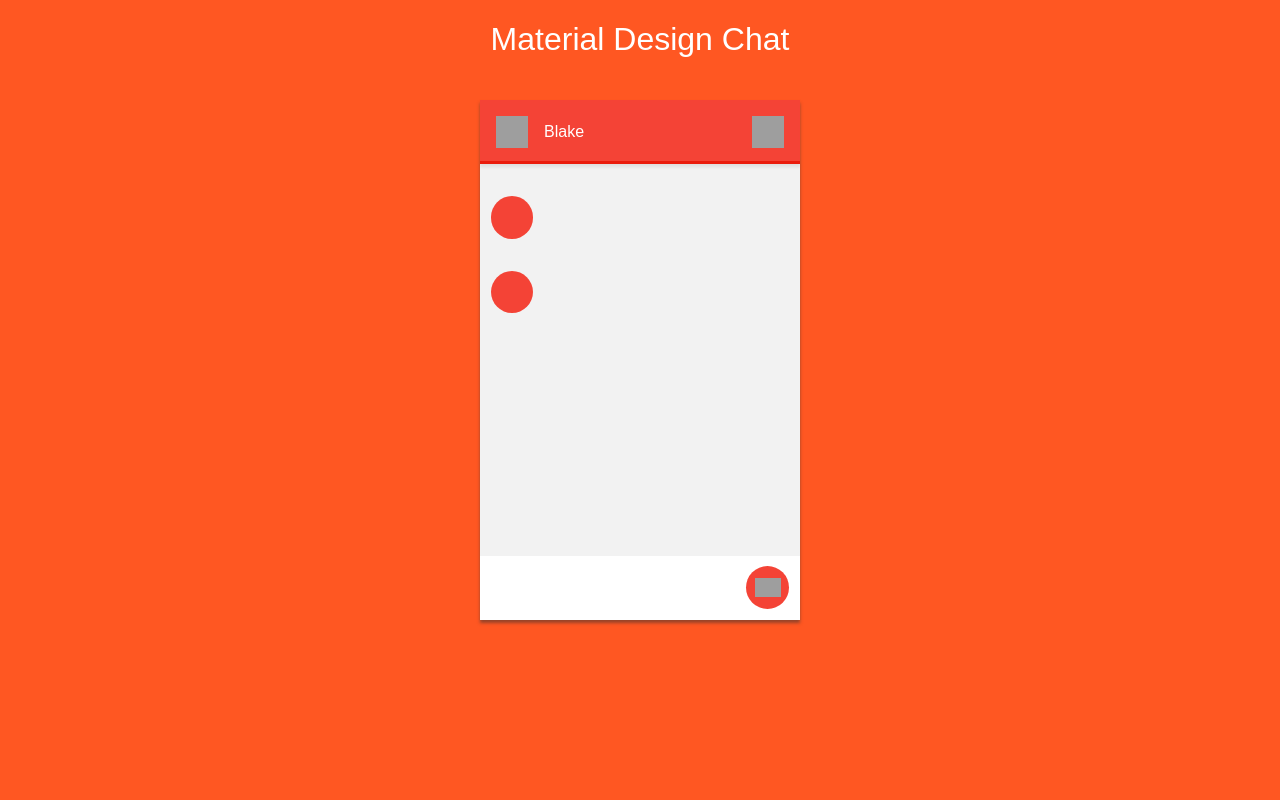
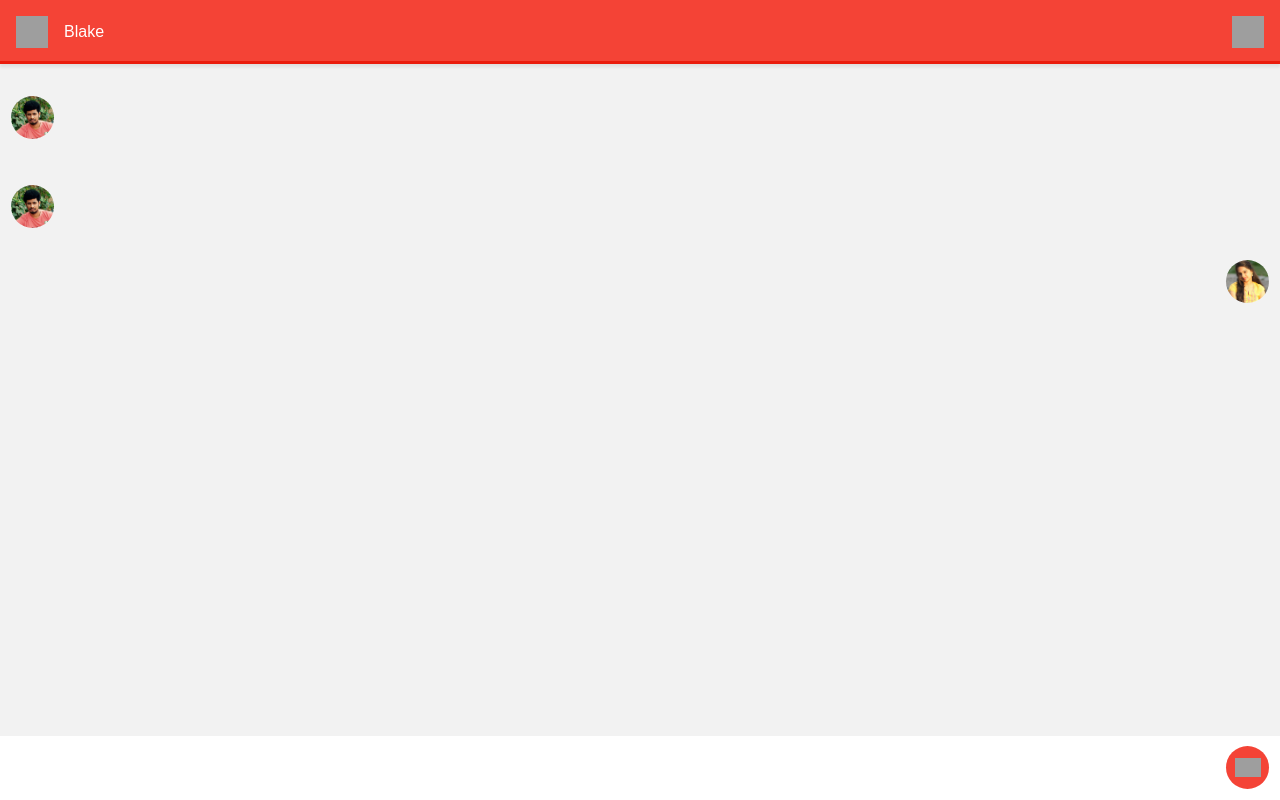
Before and after one commit to overfullstack/materialChat, a plain HTML site: page chat1/index.html in a window 1280 px wide. Drawn offline with nearby package versions, Linux system fonts and the light colour scheme; no server answers; grey boxes are pictures that could not be loaded.

Commit message:
second commit

```diff
--- a/chat1/css/style.css
+++ b/chat1/css/style.css
@@ -4,7 +4,7 @@
 
 body {
     /* position: relative; */
-  background-color: #FF5722;
+    background-color: #CA2017;
 }
 
 .title {
@@ -14,30 +14,33 @@ body {
 }
 
 .wrapper {
-  height: 520px;
-  width: 320px;
+    width: 100%;
+    height: 100%;
+    top: 0;
+    left: 0;
+    -webkit-transform: translateX(0);
+    transform: translateX(0);
     overflow: hidden;
     background-color: white;
     position: fixed;
-  top: 100px;
-  left: 50%;
-  -webkit-transform: translateX(-50%);
-          transform: translateX(-50%);
     box-shadow: 0px 3px 3px 0px rgba(50, 50, 50, 0.5);
     -webkit-transition: 0.3s ease;
     transition: 0.3s ease;
 }
+
 .wrapper .inner {
+    height: 100%;
     overflow: scroll;
-  height: 520px;
     padding-top: 64px;
     background: #f2f2f2;
     -ms-overflow-style: none;
     overflow: -moz-scrollbars-none;
 }
+
 .wrapper .inner::-webkit-scrollbar {
     width: 0 !important;
 }
+
 .wrapper .inner .content {
     padding: 10.66667px;
     position: relative;
@@ -54,6 +57,7 @@ body {
     -webkit-transition: 0.3s ease;
     transition: 0.3s ease;
 }
+
 .nav .default-nav {
     height: 64px;
     width: 100%;
@@ -68,6 +72,7 @@ body {
     -webkit-transition: 0.3s ease;
     transition: 0.3s ease;
 }
+
 .nav .default-nav .main-nav {
     position: absolute;
     left: 0;
@@ -80,6 +85,7 @@ body {
     -webkit-transition: 0.3s ease;
     transition: 0.3s ease;
 }
+
 .nav .default-nav .main-nav .toggle {
     height: 32px;
     width: 32px;
@@ -88,9 +94,11 @@ body {
     margin: 16px;
     float: left;
 }
+
 .nav .default-nav .main-nav .toggle:hover {
     cursor: pointer;
 }
+
 .nav .default-nav .main-nav .options {
     height: 32px;
     width: 32px;
@@ -100,9 +108,11 @@ body {
     position: absolute;
     right: 0;
 }
+
 .nav .default-nav .main-nav .options:hover {
     cursor: pointer;
 }
+
 .nav .default-nav .main-nav .main-nav-item {
     float: left;
     height: 64px;
@@ -112,6 +122,7 @@ body {
     -webkit-transition: 0.3s ease;
     transition: 0.3s ease;
 }
+
 .nav .default-nav .main-nav .main-nav-item .main-nav-item-link {
     display: block;
     position: relative;
@@ -134,6 +145,7 @@ body {
     background: #ffffff;
     /* box-shadow: 0px -3px 3px 0px rgba(50, 50, 50, 0.1); */
 }
+
 .bottom .input {
     height: 64px;
     background: #ffffff;
@@ -150,12 +162,15 @@ body {
     -ms-overflow-style: none;
     overflow: -moz-scrollbars-none;
 }
+
 .bottom .input:focus {
     outline: none;
 }
+
 .bottom .input::-webkit-scrollbar {
     width: 0 !important;
 }
+
 .bottom .send {
     position: fixed;
     height: 43px;
@@ -167,6 +182,7 @@ body {
     bottom: 10.66667px;
     right: 10.66667px;
 }
+
 .bottom .send:before {
     content: '';
     background: url(https://s3-us-west-2.amazonaws.com/s.cdpn.io/104946/ic_send_white_48dp.png) no-repeat center center;
@@ -177,9 +193,11 @@ body {
     right: 0;
     bottom: 0;
 }
+
 .bottom .send:focus {
     outline: none;
 }
+
 .bottom .send:hover {
     cursor: pointer;
 }
@@ -191,11 +209,18 @@ body {
     margin: 10.66667px 0;
     padding: 10.66667px 0;
 }
+
 .message-wrapper .circle-wrapper {
     height: 42.66667px;
     width: 42.66667px;
     border-radius: 50%;
+    width: 43px;
+    height: 43px;
+    background-size: cover;
+    background-position: top center;
+    border-radius: 50%;
 }
+
 .message-wrapper .text-wrapper {
     padding: 10.66667px;
     min-height: 42.66667px;
@@ -208,17 +233,20 @@ body {
     /* word-break: break-all; */
     opacity: 0;
 }
+
 .message-wrapper .text-wrapper:before {
     content: '';
     width: 0;
     height: 0;
     border-style: solid;
 }
-.message-wrapper.them .circle-wrapper, .message-wrapper.them .text-wrapper {
-  background: #F44336;
+
+.message-wrapper.them .circle-wrapper,
+.message-wrapper.them .text-wrapper {
     float: left;
     color: #ffffff;
 }
+
 .message-wrapper.them .text-wrapper:before {
     border-width: 0 10px 10px 0;
     border-color: transparent #F44336 transparent transparent;
@@ -226,34 +254,33 @@ body {
     top: 0;
     left: -9px;
 }
-.message-wrapper.me .circle-wrapper, .message-wrapper.me .text-wrapper {
-  background: #FF5722;
+
+.message-wrapper.me .circle-wrapper,
+.message-wrapper.me .text-wrapper {
     float: right;
     color: #333333;
 }
+
+.message-wrapper.them .text-wrapper {
+    background: #F44336;
+}
+
 .message-wrapper.me .text-wrapper {
-  background: #ffffff;
+    background: #CA2017;
 }
+
+.message-wrapper.them .circle-wrapper {
+    background-image: url(../gopal.jpg);
+}
+
+.message-wrapper.me .circle-wrapper {
+    background-image: url(../munnu.jpg);
+}
+
 .message-wrapper.me .text-wrapper:before {
     border-width: 10px 10px 0 0;
-  border-color: #ffffff transparent transparent transparent;
+    border-color: #CA2017 transparent transparent transparent;
     position: absolute;
     top: 0;
     right: -9px;
 }
-
-@media (max-width: 560px) {
-  .wrapper {
-    width: 100%;
-    height: 100%;
-    height: 100vh;
-    top: 0;
-    left: 0;
-    -webkit-transform: translateX(0);
-            transform: translateX(0);
-  }
-  .wrapper .inner {
-    height: 100%;
-    height: 100vh;
-  }
-}
--- a/chat1/index.html
+++ b/chat1/index.html
@@ -1,25 +1,16 @@
 <!DOCTYPE html>
-<html >
+<html>
+
 <head>
   <meta charset="UTF-8">
-    <title>Material Design Chat</title>
-
   <meta name="viewport" content="width=device-width, initial-scale=1">
-
   <link rel="stylesheet" href="css/normalize.css">
-
   <link rel='stylesheet prefetch' href='https://s3-us-west-2.amazonaws.com/s.cdpn.io/104946/animate.min.css'>
-
   <link rel="stylesheet" href="css/style.css">
-
-
-
 
 </head>
 
 <body>
-
-
   <h1 class="title">Material Design Chat</h1>
   <div class="wrapper">
     <nav id="nav" class="nav">
@@ -43,8 +34,6 @@
 
   <script src="js/index.js"></script>
 
+</body>
 
-
-
-  </body>
 </html>
--- a/chat1/js/index.js
+++ b/chat1/js/index.js
@@ -1,6 +1,10 @@
 'use strict';
 
-function _classCallCheck(instance, Constructor) { if (!(instance instanceof Constructor)) { throw new TypeError("Cannot call a class as a function"); } }
+function _classCallCheck(instance, Constructor) {
+    if (!(instance instanceof Constructor)) {
+        throw new TypeError("Cannot call a class as a function");
+    }
+}
 
 var Messenger = function () {
     function Messenger() {
@@ -166,18 +170,6 @@ $(document).ready(function () {
     messenger.onSend = buildSent;
     messenger.onRecieve = buildRecieved;
 
-  setTimeout(function () {
-    messenger.recieve('Hello there!');
-  }, 1500);
-
-  setTimeout(function () {
-    messenger.recieve('Do you like this? If so check out more on my page...');
-  }, 5000);
-
-  setTimeout(function () {
-    messenger.recieve('Or maybe just give it a like!');
-  }, 7500);
-
     $input.focus();
 
     $send.on('click', function (e) {
@@ -194,4 +186,18 @@ $(document).ready(function () {
             sendMessage();
         }
     });
+
+        setTimeout(function () {
+            messenger.recieve('Hi :), saw your profile on MM, I felt like I knw u before n we also got few mutual frnds as well, so felt like pinging, hoping u dnt mind as u look to a hv a modern outloook :)');
+        }, 500);
+
+        setTimeout(function () {
+            messenger.recieve('This is not a marriage proposal btw  ');
+        }, 1000);
+
+        setTimeout(function () {
+            messenger.send('Yes We too saw your profile . But I haven\'t felt like I have seen you before :)');
+        }, 1500);
+
+        //$content = '';
 });
```
Also changed, not shown: chat1/munnu.jpg (added). Lines whose indentation alone changed are shown as unchanged.
